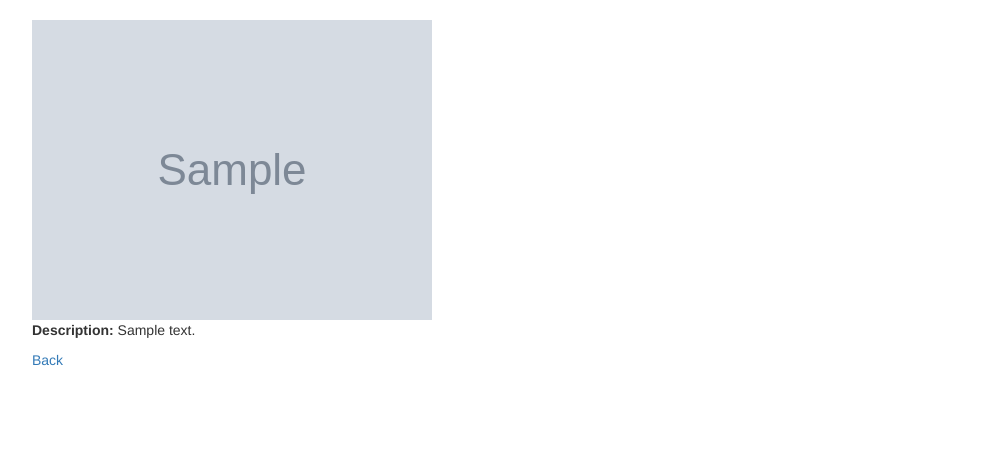
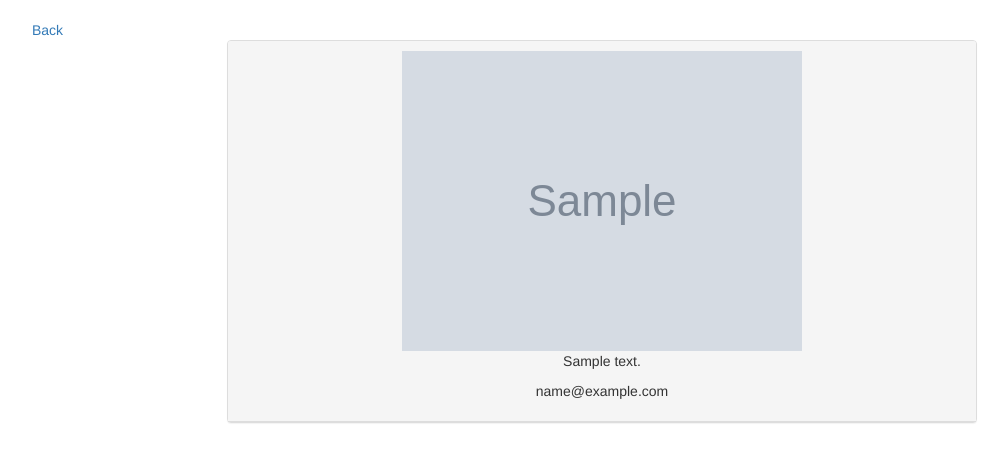
Before and after one commit to AWChristoph/qday, a Rails app: page /pins/1 in a window 1280 px wide. Shown: the part 54-516 px from the top of the page, without its empty margins (38-1046 px from the left). Run offline with Rails 7, Linux system fonts and the light colour scheme; tables that the repository leaves empty hold one stand-in row (values such as "Sample post"); grey boxes marked "Sample" are stand-in pictures; style sheets or scripts are compiled from the project's sources; parts of the project's set-up code (start-up, migrations or seed data) failed here and were passed over; some libraries are stand-ins or nearby versions; some web fonts are replaced.

Commit message:
changed show style

```diff
--- a/app/views/pins/show.html.erb
+++ b/app/views/pins/show.html.erb
@@ -1,12 +1,18 @@
-<%= image_tag @pin.image.url (:medium)%>
+<%= link_to 'Back', pins_path %>
 
-<p>
-  <strong>Description:</strong>
-  <%= @pin.description %>
-</p>
+<div class="row">
+  	<div class="col-md-offset-2 col-md-8">
+  		<div class="panel panel-default">
+	  	<div class="panel-heading center">
+			<%= image_tag @pin.image.url (:medium)%>
 
-<% if @pin.user == current_user %>
-  <%= link_to 'Edit', edit_pin_path(@pin) %>
-<% end %>
+			<p><%= @pin.description %></p>
+			<p><%= @pin.user.email if @pin.user %></p>
 
-<%= link_to 'Back', pins_path %>
+			<% if @pin.user == current_user %>
+			  <%= link_to 'Edit', edit_pin_path(@pin) %>
+			<% end %>
+		</div>
+		</div>
+	</div>
+</div>
```
Also changed, not shown: app/views/pins/index.html.erb (+4 -5 lines).
